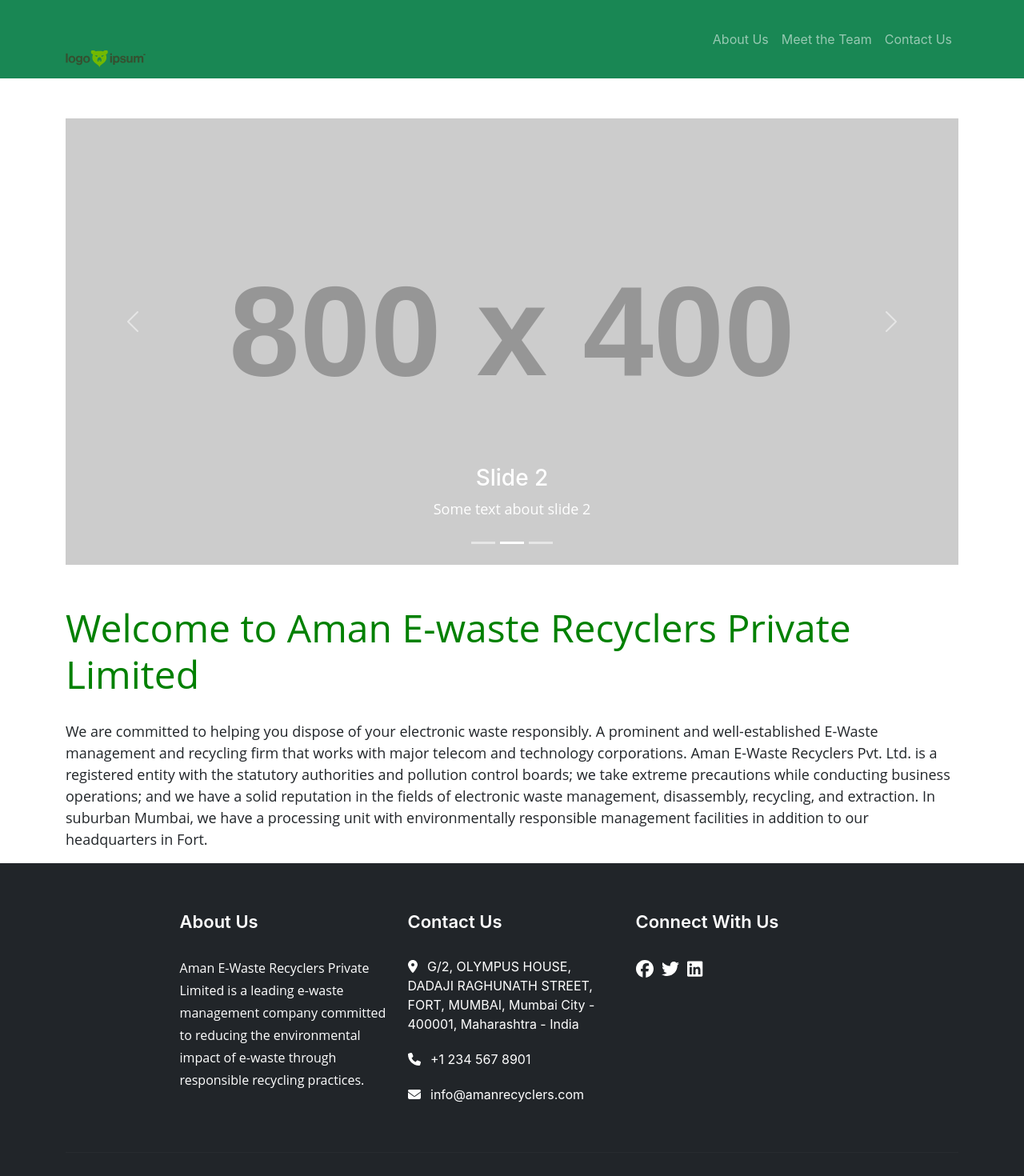
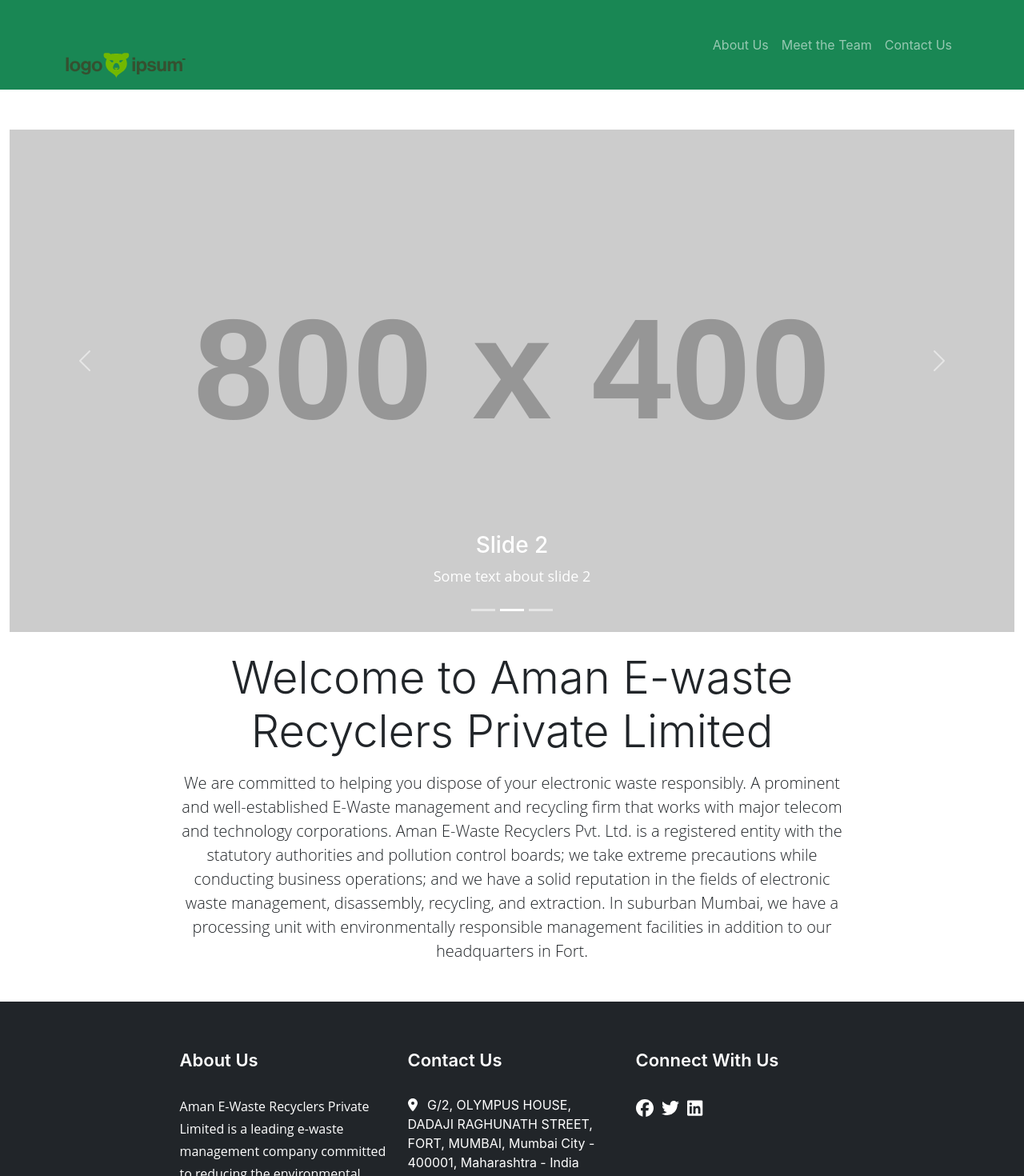
Before and after one commit to YASHY2K/Aman_Recyclers_react, a React (Create React App) app: page / in a window 1280 px wide. Shown: the top 1470 px of the page at 80% size. Built offline with nearby package versions, Linux system fonts and the light colour scheme.

Commit message:
Changed the styling of navbar, home page, some minor ui changes

```diff
--- a/src/components/Aboutus.js
+++ b/src/components/Aboutus.js
@@ -5,7 +5,7 @@
 function AboutUs() {
   return (
     <Container className="my-5">
-      <h1>About Us</h1>
+      <h1 className="text-center mb-5">About Us</h1>
         <Row>
           <Col>
             <Card>
--- a/src/components/Home.js
+++ b/src/components/Home.js
@@ -4,7 +4,7 @@
 
 function Home() {
   return (
-    <Container>
+    <div className="container-fluid">
       <Row>
         <Col>
           <Carousel>
@@ -12,7 +12,6 @@
               <img
                 className="d-block w-100"
                 src="https://via.placeholder.com/800x400.png?text=Carousel+Image+1"
-                rel="preload"
                 alt="First slide"
               />
               <Carousel.Caption>
@@ -45,13 +44,13 @@
           </Carousel>
         </Col>
       </Row>
-      <Row>
-        <Col>
-          <h1 className="title">Welcome to Aman E-waste Recyclers Private Limited</h1>
-          <p>We are committed to helping you dispose of your electronic waste responsibly. A prominent and well-established E-Waste management and recycling firm that works with major telecom and technology corporations. Aman E-Waste Recyclers Pvt. Ltd. is a registered entity with the statutory authorities and pollution control boards; we take extreme precautions while conducting business operations; and we have a solid reputation in the fields of electronic waste management, disassembly, recycling, and extraction. In suburban Mumbai, we have a processing unit with environmentally responsible management facilities in addition to our headquarters in Fort.</p>
+      <Row className="justify-content-center align-items-center">
+        <Col md={8} className="text-center">
+          <h1 className="display-4 mt-4 mb-3">Welcome to Aman E-waste Recyclers Private Limited</h1>
+          <p className="lead mb-5">We are committed to helping you dispose of your electronic waste responsibly. A prominent and well-established E-Waste management and recycling firm that works with major telecom and technology corporations. Aman E-Waste Recyclers Pvt. Ltd. is a registered entity with the statutory authorities and pollution control boards; we take extreme precautions while conducting business operations; and we have a solid reputation in the fields of electronic waste management, disassembly, recycling, and extraction. In suburban Mumbai, we have a processing unit with environmentally responsible management facilities in addition to our headquarters in Fort.</p>
         </Col>
       </Row>
-    </Container>
+    </div>
   );
 }
 
--- a/src/components/Navbar.js
+++ b/src/components/Navbar.js
@@ -1,14 +1,19 @@
 import React from 'react';
+import { Link } from 'react-router-dom';
 import '../styles/Navbar.css';
-import { Link } from 'react-router-dom';
 
 function Navbar() {
   return (
-    <nav className="navbar navbar-expand-lg navbar-dark bg-success">
+    <header className="navbar navbar-expand-lg navbar-dark bg-success" role="navigation">
       <div className="container">
-        <Link className="navbar-brand" to="/"><img src="/Images/Logo2.svg" alt="Logo" width="100" height="100" className="d-inline-block align-text-top"/></Link>
+        <Link className="navbar-brand" to="/">
+          <span className="navbar-brand-img">
+            <img src="/Images/Logo2.svg" alt="Logo" width="150" height="50" className="d-inline-block align-text-top" />
+          </span>
+        </Link>
         <button className="navbar-toggler" type="button" data-bs-toggle="collapse" data-bs-target="#navbarNav" aria-controls="navbarNav" aria-expanded="false" aria-label="Toggle navigation">
-          <span className="navbar-toggler-icon"></span>
+          <span className="navbar-toggler-icon" aria-hidden="true"></span>
+          <span className="visually-hidden">Toggle navigation</span>
         </button>
         <div className="collapse navbar-collapse" id="navbarNav">
           <ul className="navbar-nav ms-auto">
@@ -24,7 +29,7 @@
           </ul>
         </div>
       </div>
-    </nav>
+    </header>
   );
 }
 
--- a/src/components/Team.js
+++ b/src/components/Team.js
@@ -7,7 +7,7 @@
       <Container>
         <h1 className="text-center mb-5">Meet the Team</h1>
         <Row>
-          <Col sm={4} className="mx-auto">
+          <Col sm={4} className="mx-auto" style={{paddingBottom: "10px"}}>
             <Card>
               <Card.Img variant="top" src="https://via.placeholder.com/150x150.png?text=Director" />
               <Card.Body>
@@ -16,7 +16,7 @@
               </Card.Body>
             </Card>
           </Col>
-          <Col sm={4} className="mx-auto">
+          <Col sm={4} className="mx-auto" style={{paddingBottom: "10px"}}>
             <Card>
               <Card.Img variant="top" src="https://via.placeholder.com/150x150.png?text=Additional+Director" />
               <Card.Body>
```
Also changed, not shown: src/styles/Home.css (line endings or trailing spaces).
